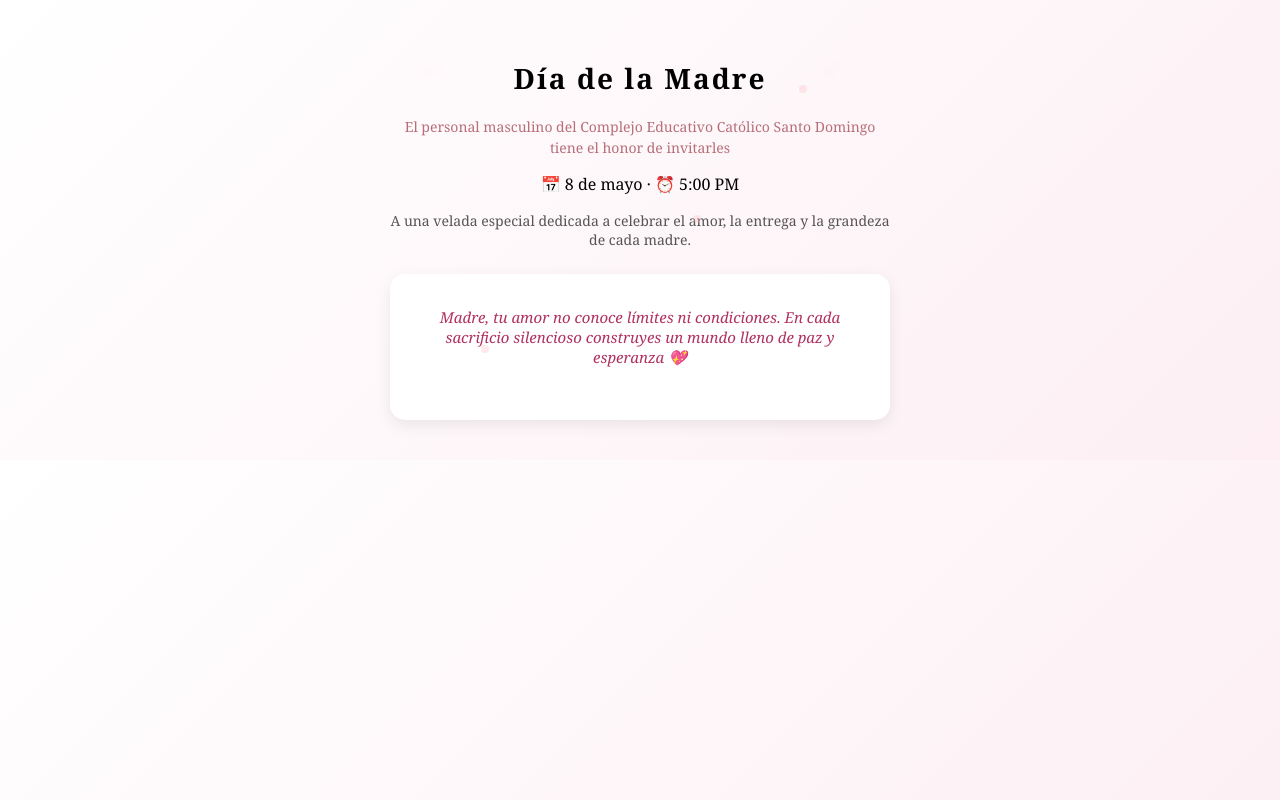
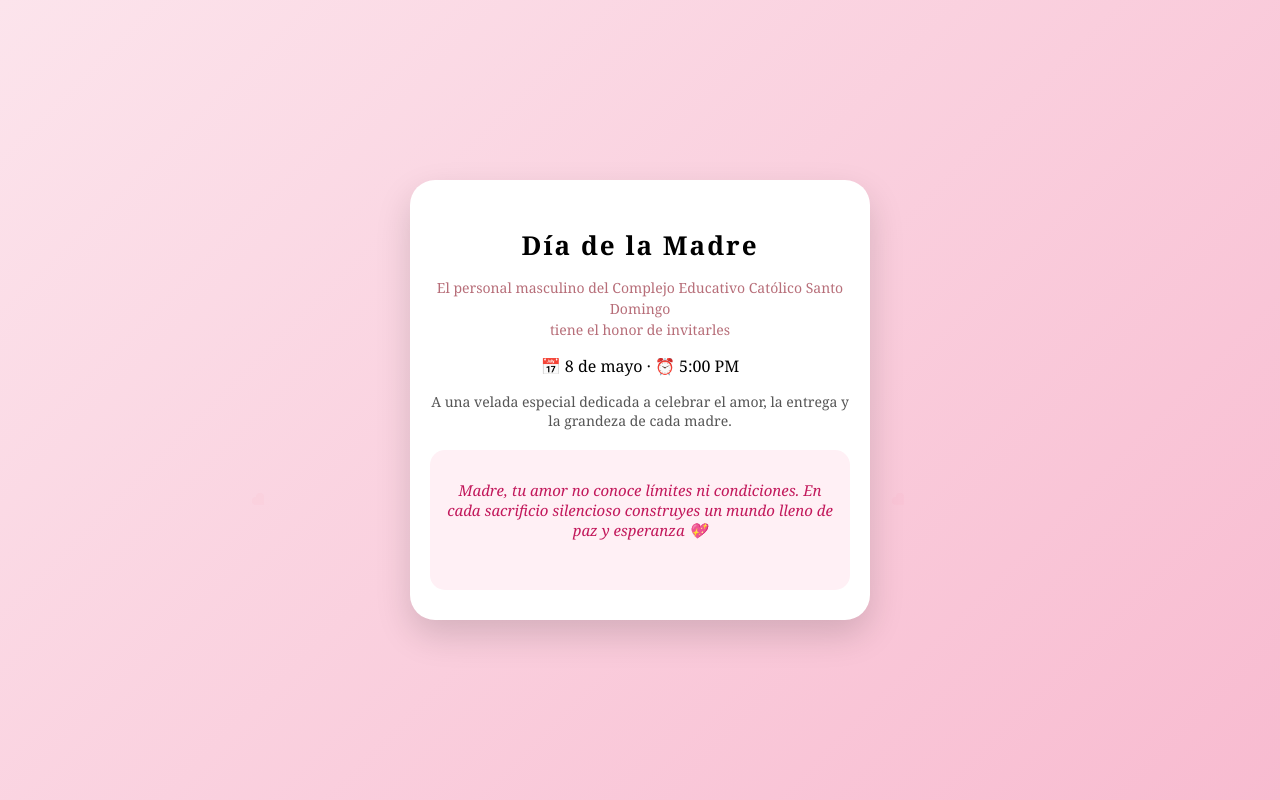
Before and after one commit to oscarsomur04/invitacion-dia-madre, a plain HTML site: page index.html in a window 1280 px wide. Drawn offline with Linux system fonts and the light colour scheme.

Commit message:
Update index.html

```diff
--- a/index.html
+++ b/index.html
@@ -9,133 +9,107 @@
 body{
   margin:0;
   font-family:'Georgia', serif;
-  background:linear-gradient(135deg,#fff,#fdeff4);
+  background:linear-gradient(135deg,#fce4ec,#f8bbd0);
+  display:flex;
+  justify-content:center;
+  align-items:center;
+  min-height:100vh;
 }
 
-/* CONTENEDOR */
-.container{
+/* TARJETA */
+.card{
+  width:92%;
+  max-width:420px;
+  background:white;
+  border-radius:25px;
+  padding:30px 20px;
+  box-shadow:0 15px 35px rgba(0,0,0,0.15);
   text-align:center;
-  padding:40px 15px;
-  max-width:500px;
-  margin:auto;
-  position:relative;
 }
 
 /* TITULO */
 .titulo{
-  font-size:28px;
+  font-size:26px;
   letter-spacing:2px;
+  margin-bottom:10px;
 }
 
 /* SUBTITULO */
 .subtitulo{
   font-size:14px;
   color:#b76e79;
-  margin-top:10px;
   line-height:1.5;
 }
 
 /* INFO */
 .info{
-  margin-top:15px;
+  margin:15px 0;
   font-size:16px;
+  font-weight:500;
 }
 
 /* MENSAJE */
 .mensaje{
-  margin-top:10px;
   font-size:14px;
   color:#555;
 }
 
 /* FRASES */
 .fraseBox{
-  margin-top:25px;
-  padding:18px;
+  margin-top:20px;
+  padding:15px;
   border-radius:15px;
-  background:#fff;
-  box-shadow:0 5px 15px rgba(0,0,0,0.08);
+  background:#fff0f5;
 }
 
 #frase{
   font-size:15px;
-  color:#b03060;
+  color:#c2185b;
   font-style:italic;
   min-height:80px;
 }
 
-/* CORAZONES (más pequeños) */
+/* CORAZONES DECORATIVOS */
 .corazon{
   position:absolute;
-  width:10px;
-  height:10px;
+  width:8px;
+  height:8px;
   background:#ff4d6d;
   transform:rotate(45deg);
+  opacity:0.3;
   animation:subir 6s infinite;
-  opacity:0.4;
 }
 
 .corazon:before,
 .corazon:after{
   content:"";
   position:absolute;
-  width:10px;
-  height:10px;
+  width:8px;
+  height:8px;
   background:#ff4d6d;
   border-radius:50%;
 }
 
-.corazon:before{ top:-5px;}
-.corazon:after{ left:-5px;}
+.corazon:before{ top:-4px;}
+.corazon:after{ left:-4px;}
 
-.c1{ left:10%; bottom:-10px;}
-.c2{ left:85%; bottom:-10px;}
+.c1{ left:20%; bottom:0;}
+.c2{ left:70%; bottom:0;}
 
-/* PETALOS SUAVES */
-.petalo{
-  position:absolute;
-  width:8px;
-  height:8px;
-  background:#ffb6c1;
-  border-radius:50%;
-  animation:caer 8s linear infinite;
-  opacity:0.3;
-}
-
-.p1{left:20%;}
-.p2{left:60%; animation-delay:2s;}
-.p3{left:80%; animation-delay:4s;}
-
-/* ANIMACIONES */
 @keyframes subir{
   0%{transform:translateY(0); opacity:0;}
-  30%{opacity:0.4;}
-  100%{transform:translateY(-400px); opacity:0;}
-}
-
-@keyframes caer{
-  0%{transform:translateY(-20px);}
-  100%{transform:translateY(500px);}
-}
-
-/* RESPONSIVE EXTRA */
-@media (max-width:400px){
-  .titulo{font-size:24px;}
-  #frase{font-size:14px;}
+  50%{opacity:0.4;}
+  100%{transform:translateY(-300px); opacity:0;}
 }
 </style>
 </head>
 
 <body>
 
-<div class="container">
-
-<div class="petalo p1"></div>
-<div class="petalo p2"></div>
-<div class="petalo p3"></div>
-
 <div class="corazon c1"></div>
 <div class="corazon c2"></div>
+
+<div class="card">
 
 <h1 class="titulo">Día de la Madre</h1>
 
@@ -173,7 +147,7 @@ function escribir(){
   if(j < frases[i].length){
     el.textContent += frases[i][j];
     j++;
-    setTimeout(escribir, 35);
+    setTimeout(escribir, 40);
   } else {
     setTimeout(() => {
       el.textContent = "";
```
